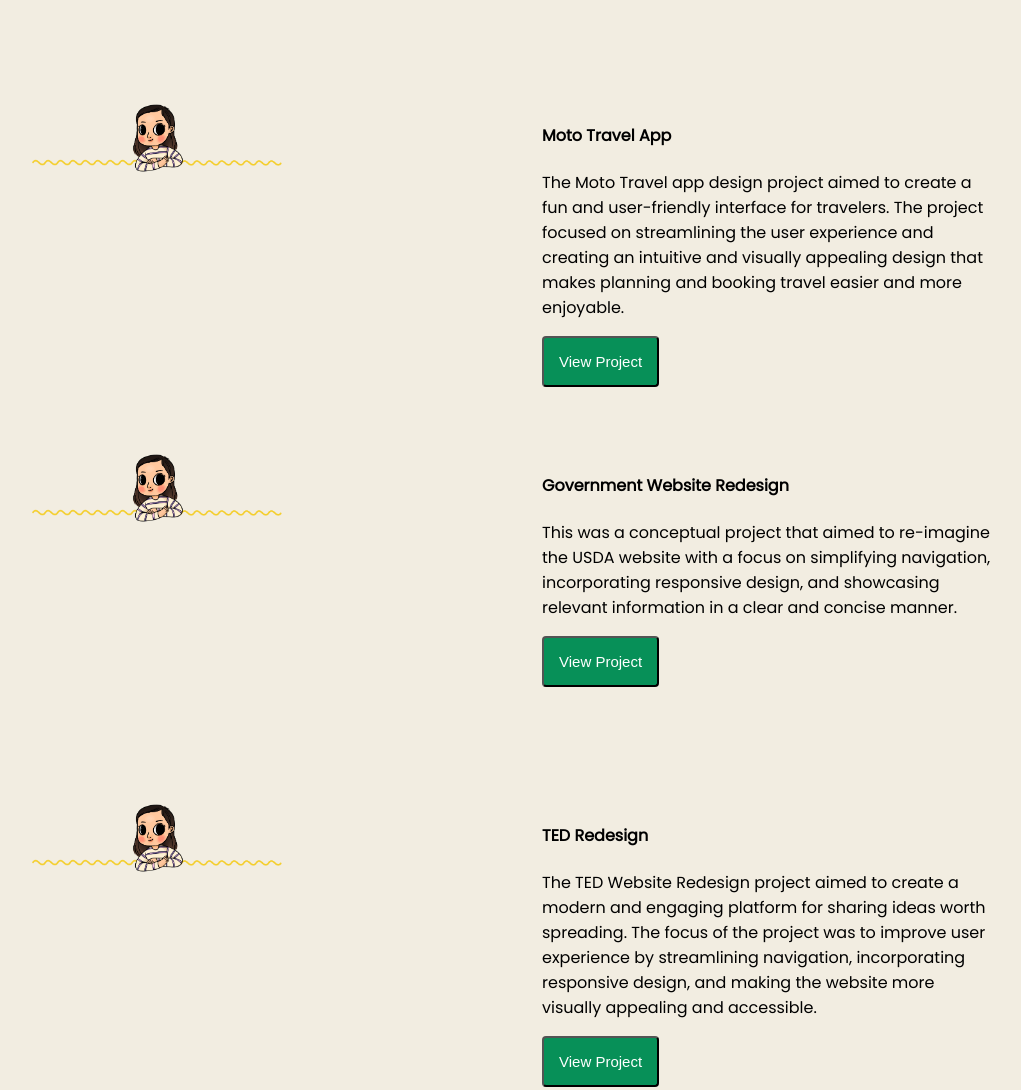
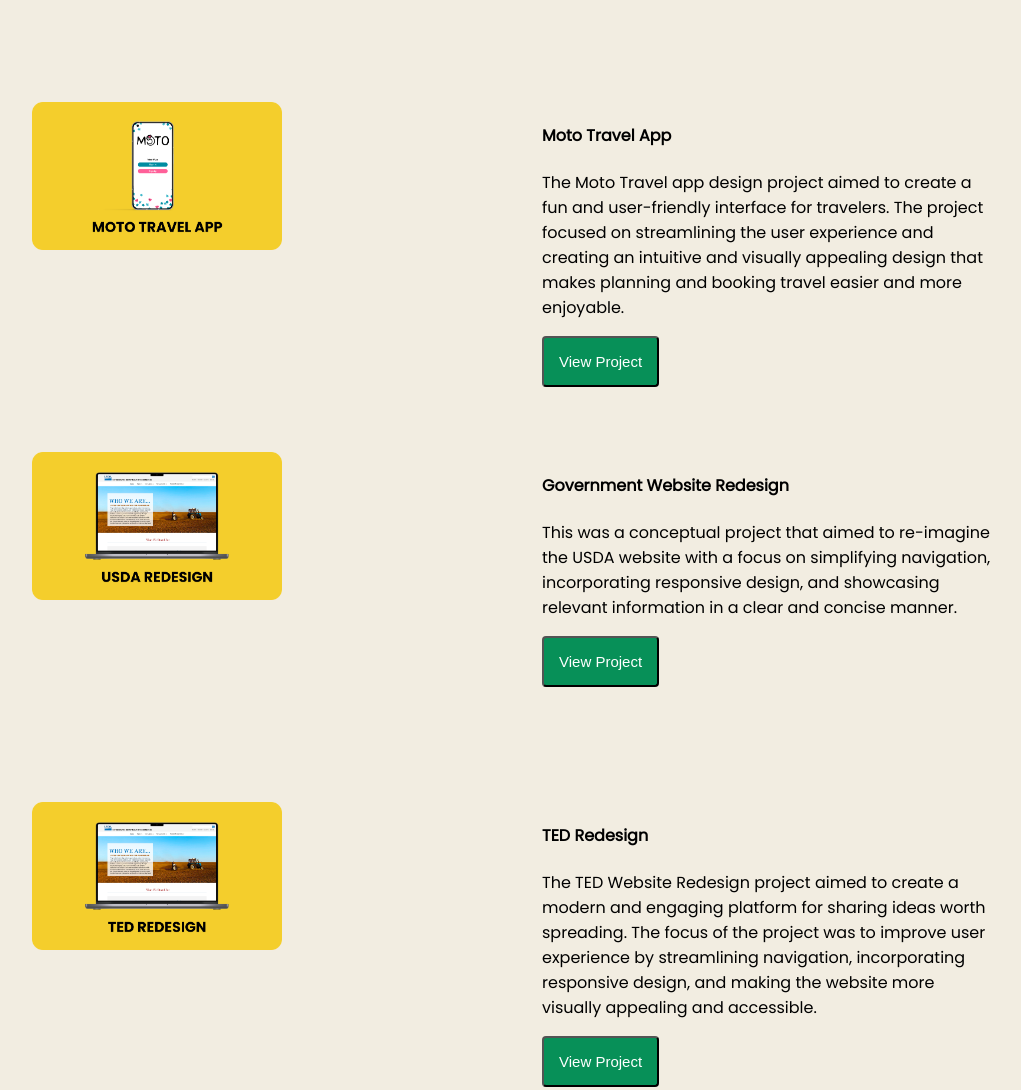
Before and after one commit to melissahermes99/UX_UI_HW_19, a plain HTML site: page index.html in a window 1280 px wide. Shown: the part 1867-2957 px from the top of the page, without its empty margins (178-1199 px from the left). Drawn offline with nearby package versions, Linux system fonts and the light colour scheme.

Commit message:
Update index.html

```diff
--- a/index.html
+++ b/index.html
@@ -52,7 +52,7 @@
       <h1 class="heading">My Work</h1>
       <div class="workGrid">
         <div class="img1">
-          <img src="images/placeholder_picture.png">
+          <img src="images/MOTO.png">
         </div>
         <div class="content1">
           <h4>Moto Travel App</h4>
@@ -60,7 +60,7 @@
           <button>View Project</button>
         </div>
         <div class="img2">
-          <img src="images/placeholder_picture.png">
+          <img src="images/USDA.png">
         </div>
         <div class="content2">
           <h4>Government Website Redesign</h4>
@@ -68,7 +68,7 @@
           <button>View Project</button>
         </div>
         <div class="img3">
-          <img src="images/placeholder_picture.png">
+          <img src="images/TED.png">
         </div>
         <div class="content3">
           <h4>TED Redesign</h4>
```
